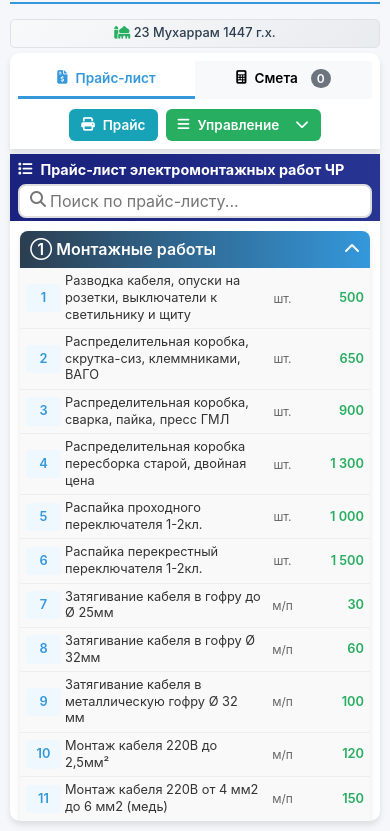
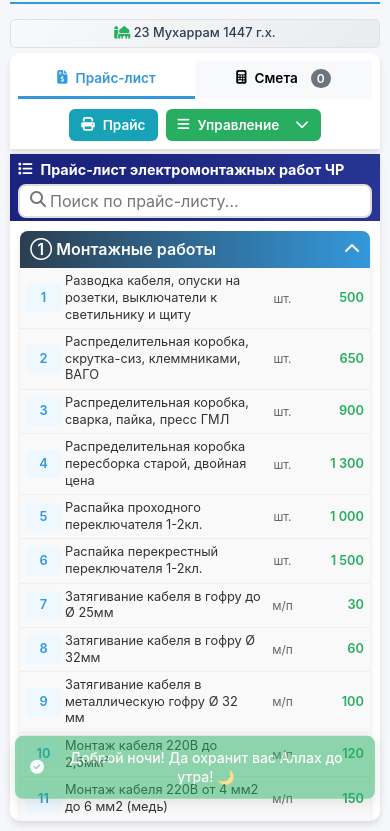
Before and after one commit to Alivu/electro-smeta, a plain HTML site: page index.html in a window 390 px wide. Shown: the part 56-887 px from the top of the page. Drawn offline with nearby package versions, Linux system fonts and the light colour scheme.

Commit message:
Update index.html

```diff
--- a/index.html
+++ b/index.html
@@ -1596,7 +1596,7 @@
         const promos = [
             '📱 Подпишитесь на @Electric_Group в Telegram!',
             '⭐ Оставьте отзыв о приложении ЭлектроСмета!',
-            '☎️ Сохраните номер для консультаций',
+            '☎️ Сохраните мой +79635984846 для консультаций',
             '💡 Новые функции в разработке! Следите за обновлениями!',
             '🤝 Рекомендуйте нас коллегам-электрикам!'
         ];
@@ -1711,44 +1711,60 @@
     return new Intl.NumberFormat('ru-RU').format(parseFloat(amount).toFixed(2));
 }
 
-// Функция уведомлений
 function showNotification(message) {
+    // Определяем мобильное устройство
+    const isMobile = window.innerWidth <= 767;
+
     // Создаем элемент уведомления
     const notification = document.createElement('div');
     notification.style.cssText = `
         position: fixed;
-        top: 0px;
-        right: 0px;
+        ${isMobile ?
+            'bottom: 20px; left: 15px; right: 15px;' :  // НА МОБИЛЬНЫХ: внизу, на всю ширину
+            'top: 10px; right: 10px;'                    // НА ДЕСКТОПЕ: вверху справа
+        }
         background: #27ae60;
         color: white;
-        padding: 15px 20px;
-        border-radius: 5px;
-        box-shadow: 0 4px 12px rgba(0,0,0,0.2);
+        padding: ${isMobile ? '12px 15px' : '10px 15px'};
+        border-radius: 8px;
+        box-shadow: 0 4px 15px rgba(0,0,0,0.2);
         z-index: 9999;
         font-weight: 500;
-        max-width: 370px;
-        animation: slideIn 0.3s ease-out;
+        ${isMobile ?
+            'max-width: calc(100vw - 30px); width: auto;' :  // НА МОБИЛЬНЫХ: адаптивная ширина
+            'max-width: 370px;'                              // НА ДЕСКТОПЕ: фиксированная ширина
+        }
+        animation: ${isMobile ? 'slideInUp 0.3s ease-out' : 'slideIn 0.3s ease-out'};
+        word-wrap: break-word;
+        word-break: break-word;  /* ВАЖНО для мобильных */
+        line-height: 1.4;
+        text-align: ${isMobile ? 'center' : 'left'};
+        font-size: ${isMobile ? '14px' : '13px'};
     `;
 
     notification.innerHTML = `
-        <i class="fas fa-check-circle" style="margin-right: 10px;"></i>
-        ${message}
+        <div style="display: flex; align-items: center; ${isMobile ? 'justify-content: center;' : ''} gap: 8px;">
+            <i class="fas fa-check-circle"></i>
+            <span>${message}</span>
+        </div>
     `;
 
     document.body.appendChild(notification);
 
-    // Автоматическое скрытие через 3 секунды
+    // Автоматическое скрытие через 4 секунды (дольше на мобильных)
     setTimeout(() => {
-        notification.style.animation = 'slideOut 0.3s ease-out';
+        notification.style.animation = isMobile ? 'slideOutDown 0.3s ease-out' : 'slideOut 0.3s ease-out';
         setTimeout(() => {
-            document.body.removeChild(notification);
+            if (notification.parentNode) {
+                document.body.removeChild(notification);
+            }
         }, 300);
-    }, 3000);
-
-    // Добавляем CSS анимации
-    if (!document.querySelector('#notification-styles')) {
+    }, isMobile ? 4000 : 3000); // На мобильных показываем дольше
+
+    // Добавляем CSS анимации для мобильных
+    if (!document.querySelector('#notification-animations')) {
         const style = document.createElement('style');
-        style.id = 'notification-styles';
+        style.id = 'notification-animations';
         style.textContent = `
             @keyframes slideIn {
                 from {
@@ -1767,6 +1783,26 @@
                 }
                 to {
                     transform: translateX(100%);
+                    opacity: 0;
+                }
+            }
+            @keyframes slideInUp {
+                from {
+                    transform: translateY(100%);
+                    opacity: 0;
+                }
+                to {
+                    transform: translateY(0);
+                    opacity: 1;
+                }
+            }
+            @keyframes slideOutDown {
+                from {
+                    transform: translateY(0);
+                    opacity: 1;
+                }
+                to {
+                    transform: translateY(100%);
                     opacity: 0;
                 }
             }
```
